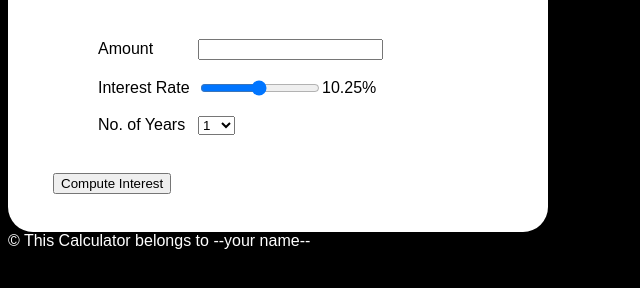
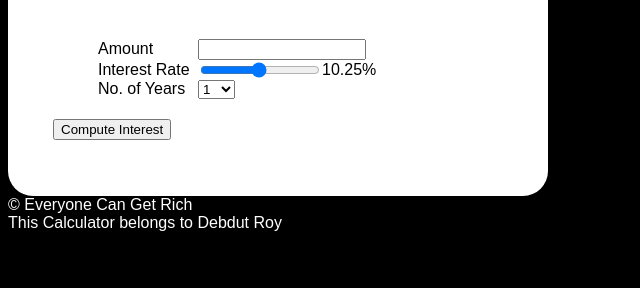
Before and after one commit to debdut-roy/Web-Development-Introduction, a plain HTML site: page Week 5/Final Project Hands-on Lab/index.html in a window 1280 px wide. Shown: the part 90-378 px from the top of the page, without its empty margins (0-640 px from the left). Drawn offline with Linux system fonts and the light colour scheme.

Commit message:
Update index.html

```diff
--- a/Week 5/Final Project Hands-on Lab/index.html
+++ b/Week 5/Final Project Hands-on Lab/index.html
@@ -13,9 +13,9 @@
 
                 <span class="user_input" id="amount">
                 <label>Amount</label>
-                <input type="number" id="principal">
+                <input type="number" id="principal" style="width: 160px;">
                 </span>
-                <br/>
+
 
                 <span class="user_input" id="rate">
                 <label>Interest Rate</label>
@@ -24,7 +24,7 @@
                 <span id="rate_val">10.25%</span>
                 </span>
                 </span>
-                <br>
+
 
                 <span class="user_input" id="time">
                 <label>No. of Years</label>
@@ -41,20 +41,23 @@
 
                 </select>
                 </span>
-                <br/>
+
 
 
             </div>
 
             <button id="calculate" onclick="compute()">Compute Interest</button>
             <br>
+            <br/>
             <span id="result">
 
             </span>
         </div>
         <footer>
 
-            &#169; This Calculator belongs to --your name--
+            &#169; Everyone Can Get Rich
+            <br/>
+            This Calculator belongs to Debdut Roy
 
         </footer>
     </body>
```
